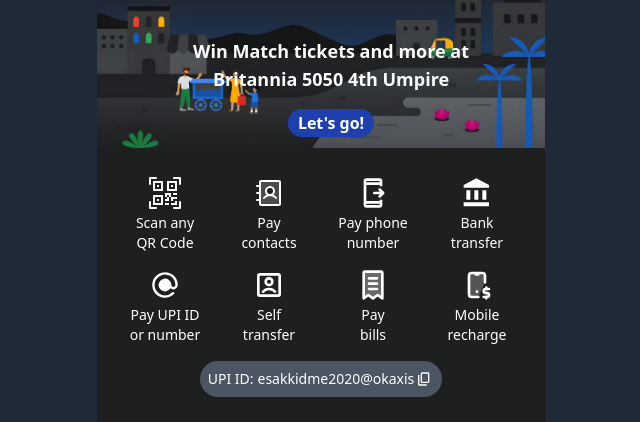
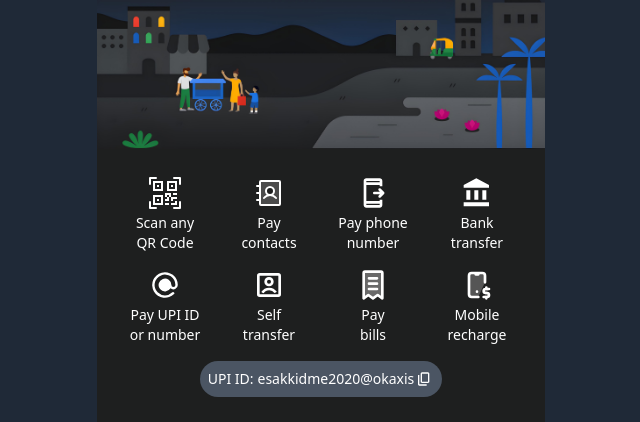
Before and after one commit to esakki2104prsnl/gpay-using-tailwind, a website built with Vite: page index.html in a window 1280 px wide. Shown: the part 51-473 px from the top of the page, without its empty margins (319-959 px from the left). Built offline with nearby package versions, Linux system fonts and the light colour scheme.

Commit message:
changing some UI

```diff
--- a/index.html
+++ b/index.html
@@ -34,20 +34,6 @@
 
           <div class="">
             <img src="./public/images/esakki-profile.JPG" alt="esakki-profile" class="rounded-full w-10">
-          </div>
-        </div>
-
-        <div class="absolute  bottom-3 left-24">
-          <h2 class="text-white font-semibold text-lg text-center">Win Match tickets and more at
-            <br>Britannia
-            5050 4th
-            Umpire
-          </h2>
-          <div class="flex items-center justify-center pt-4">
-            <div class="bg-blue-800  text-white rounded-full p-0.5 py-auto
-            hover:cursor-pointer hover:bg-blue-600 hover:text-white">
-              <p class="px-2 font-semibold">Let's go!</p>
-            </div>
           </div>
         </div>
       </header>
```
Also changed, not shown: dist/index.html.
